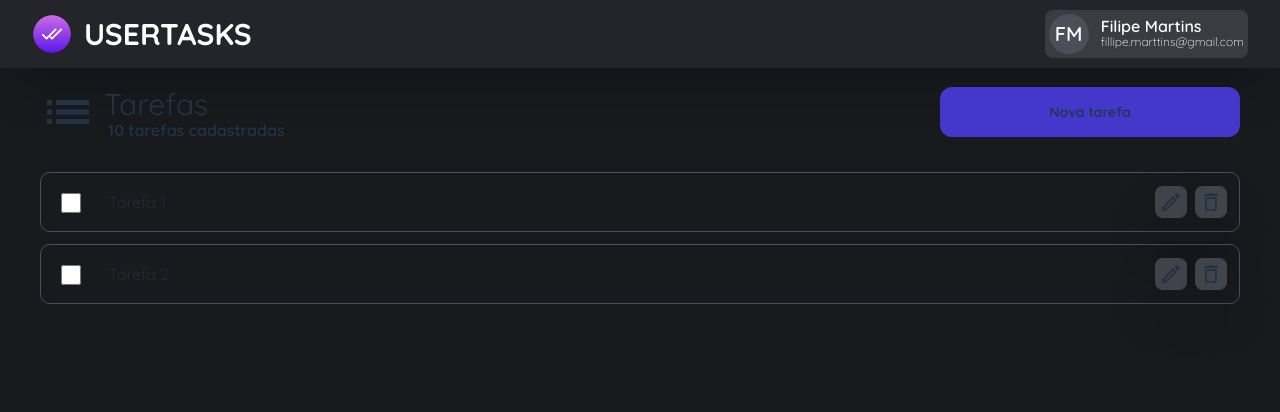
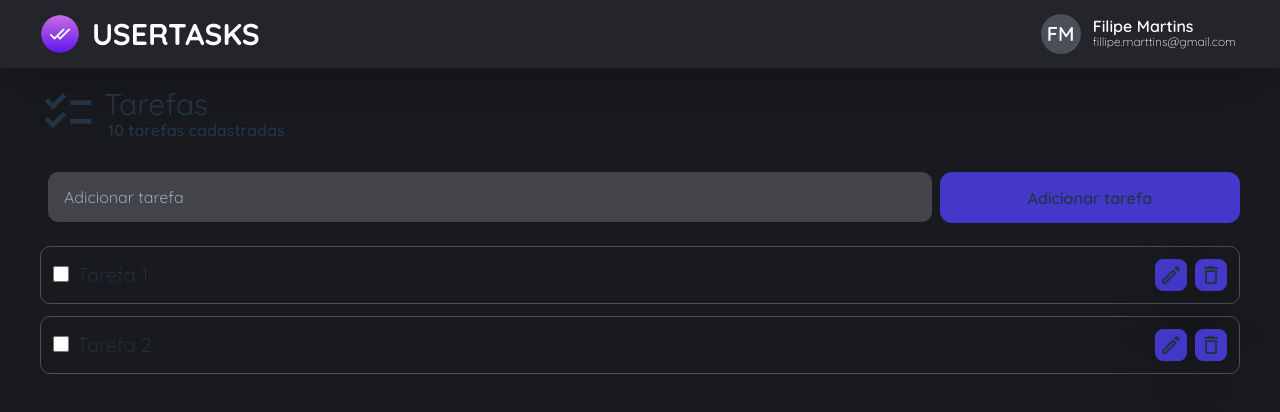
Before and after one commit to tarcisioangelo/node-vue-aws, a Vue app: page /tasks in a window 1280 px wide. Shown: the top 412 px of the page. Built offline with nearby package versions, Linux system fonts and the light colour scheme.

Commit message:
adicionar tarefa

```diff
--- a/src/components/Buttons/IconButton.vue
+++ b/src/components/Buttons/IconButton.vue
@@ -2,7 +2,7 @@
     <button
         @click="handleClick"
         :class="[
-            ' h-8 w-8 rounded-lg drop-shadow-2xl flex  font-semibold bg-input hover:bg-input-line  hover:font-extrabold',
+            ' h-8 w-8 rounded-lg drop-shadow-2xl flex  font-semibold bg-input hover:bg-input-line border border-primary hover:font-extrabold',
             customClass,
         ]"
     >
--- a/src/components/Form/DefaultInputText.vue
+++ b/src/components/Form/DefaultInputText.vue
@@ -28,7 +28,7 @@ interface Props {
     type?: string
     label?: string
     placeholder?: string
-    v$: Record<string, Validation>
+    v$?: Record<string, Validation>
 }
 
 const props = withDefaults(defineProps<Props>(), {
@@ -38,8 +38,10 @@ const props = withDefaults(defineProps<Props>(), {
 const model = defineModel()
 
 const errorMessage = computed(() => {
-    const fieldValidation = props.v$[props.name]
-    return fieldValidation?.$error ? fieldValidation.$errors[0]?.$message : undefined
+    if (props.v$) {
+        const fieldValidation = props.v$[props.name]
+        return fieldValidation?.$error ? fieldValidation.$errors[0]?.$message : undefined
+    }
 })
 </script>
 
--- a/src/components/Navigation/CustomHeader.vue
+++ b/src/components/Navigation/CustomHeader.vue
@@ -14,7 +14,7 @@ import UserInfo from './UserInfo.vue'
 
 <style scoped>
 .custom-header {
-    @apply bg-component  h-[68px] shadow-2xl flex justify-between items-center py-3 px-2 md:px-8 text-3xl font-semibold text-white;
+    @apply bg-component  h-[68px] shadow-2xl flex justify-between items-center py-3 px-4 md:px-10 text-3xl font-semibold text-white;
 }
 .logo-box {
     @apply flex items-center gap-3 cursor-pointer;
--- a/src/components/Navigation/TitlePage.vue
+++ b/src/components/Navigation/TitlePage.vue
@@ -1,6 +1,6 @@
 <template>
     <div class="flex items-center gap-2">
-        <span class="material-icons-outlined !text-[56px] w-14">lists</span>
+        <span class="material-icons-outlined !text-[56px] w-14">checklist</span>
 
         <div class="flex flex-col leading-none">
             <p class="text-3xl">Tarefas</p>
--- a/src/components/Navigation/UserInfo.vue
+++ b/src/components/Navigation/UserInfo.vue
@@ -1,5 +1,5 @@
 <template>
-    <div class="flex items-center gap-3 md:bg-input/75 p-1 rounded-lg min-w-[10%] cursor-pointer">
+    <div class="flex items-center gap-3 p-1 rounded-lg min-w-[10%] cursor-pointer">
         <Avatar text="FM" />
         <div class="hidden md:flex flex-col flex-1 leading-none">
             <p class="text-[16px]">Filipe Martins</p>
--- a/src/views/Tasks.vue
+++ b/src/views/Tasks.vue
@@ -1,22 +1,26 @@
 <template>
-    <div class="flex flex-wrap gap-2 justify-between items-center mb-8">
-        <TitlePage />
-        <DefaultButton customClass="h-[50px] w-full md:w-[300px] text-sm" text="Nova tarefa" />
-    </div>
+    <TitlePage />
 
-    <div v-if="tasks.length > 0" class="flex flex-col gap-3">
+    <form class="mt-8 -pl-2">
+        <div class="flex gap-2">
+            <DefaultInputText v-model="newTask" id="newTask" name="newTask" placeholder="Adicionar tarefa" />
+            <DefaultButton text="Adicionar tarefa" customClass="h-[51px] !min-w-auto max-w-[300px]" />
+        </div>
+    </form>
+
+    <div v-if="tasks.length > 0" class="flex flex-col gap-3 mt-4">
         <div
             v-for="task in tasks"
             :key="task.id"
-            class="flex flex-wrap border border-input-line items-center p-3 rounded-[10px] gap-2 font-thin"
+            class="flex flex-wrap border border-input-line items-center p-3 rounded-[10px] gap-2 font-thin text-lg"
         >
-            <p class="w-12 mt-2">
-                <input type="checkbox" class="w-5 h-5 ml-[0.5rem]" />
-            </p>
-            <p class="flex-1">{{ task.title }}</p>
+            <div>
+                <input type="checkbox" class="h-[1rem] w-[1rem] mt-1.5 accent-success" />
+            </div>
+            <p class="flex-1 text-xl">{{ task.title }}</p>
             <div class="flex gap-2">
-                <IconButton icon="edit" />
-                <IconButton icon="delete" />
+                <IconButton class="bg-primary" icon="edit" />
+                <IconButton class="bg-primary" icon="delete" />
             </div>
         </div>
     </div>
@@ -27,7 +31,9 @@
 <script lang="ts" setup>
 import DefaultButton from '@/components/Buttons/DefaultButton.vue'
 import IconButton from '@/components/Buttons/IconButton.vue'
+import DefaultInputText from '@/components/Form/DefaultInputText.vue'
 import TitlePage from '@/components/Navigation/TitlePage.vue'
+import { ref } from 'vue'
 interface ITask {
     id: number
     title: string
@@ -43,4 +49,6 @@ const tasks: ITask[] = [
         title: 'Tarefa 2',
     },
 ]
+
+const newTask = ref<string>('')
 </script>
```
